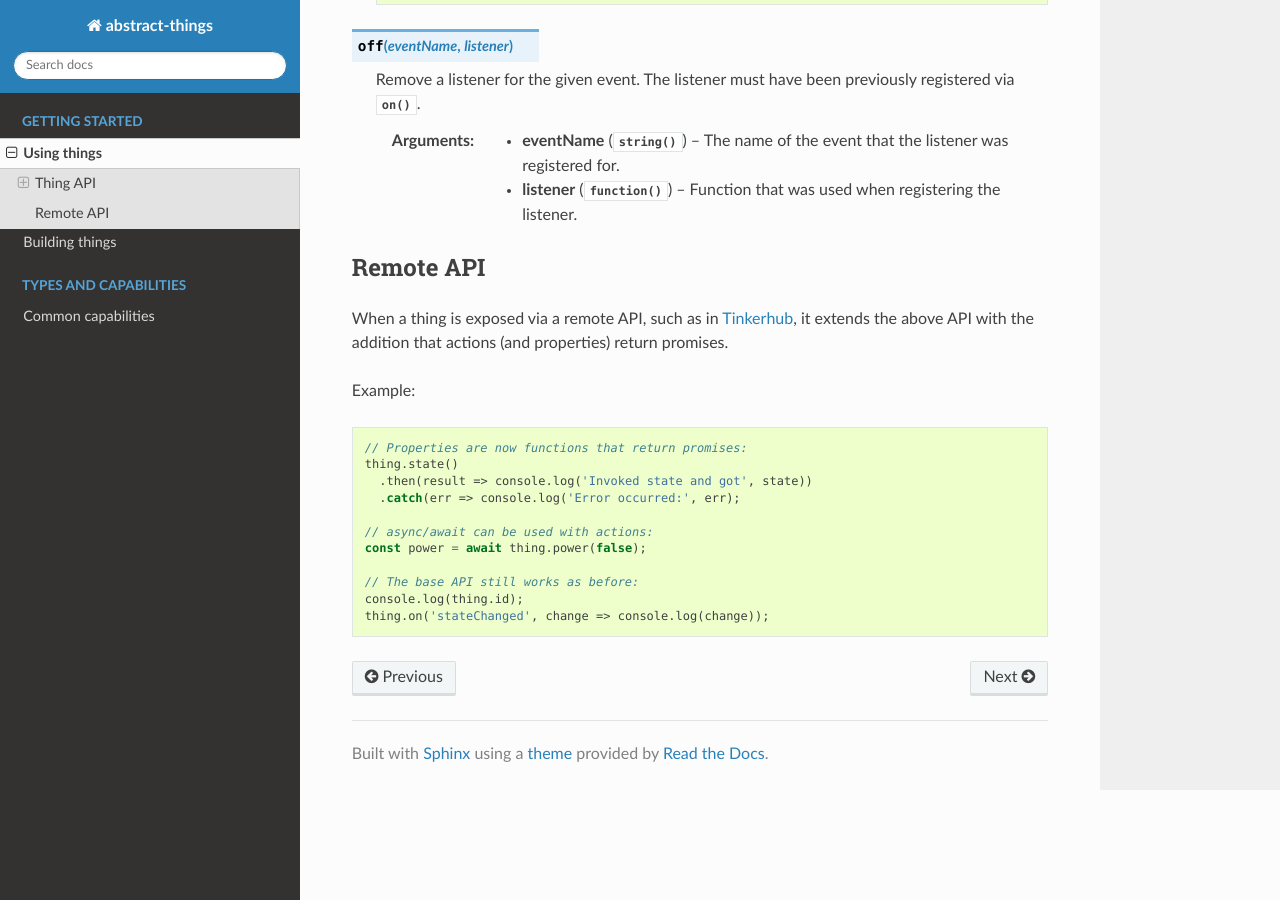
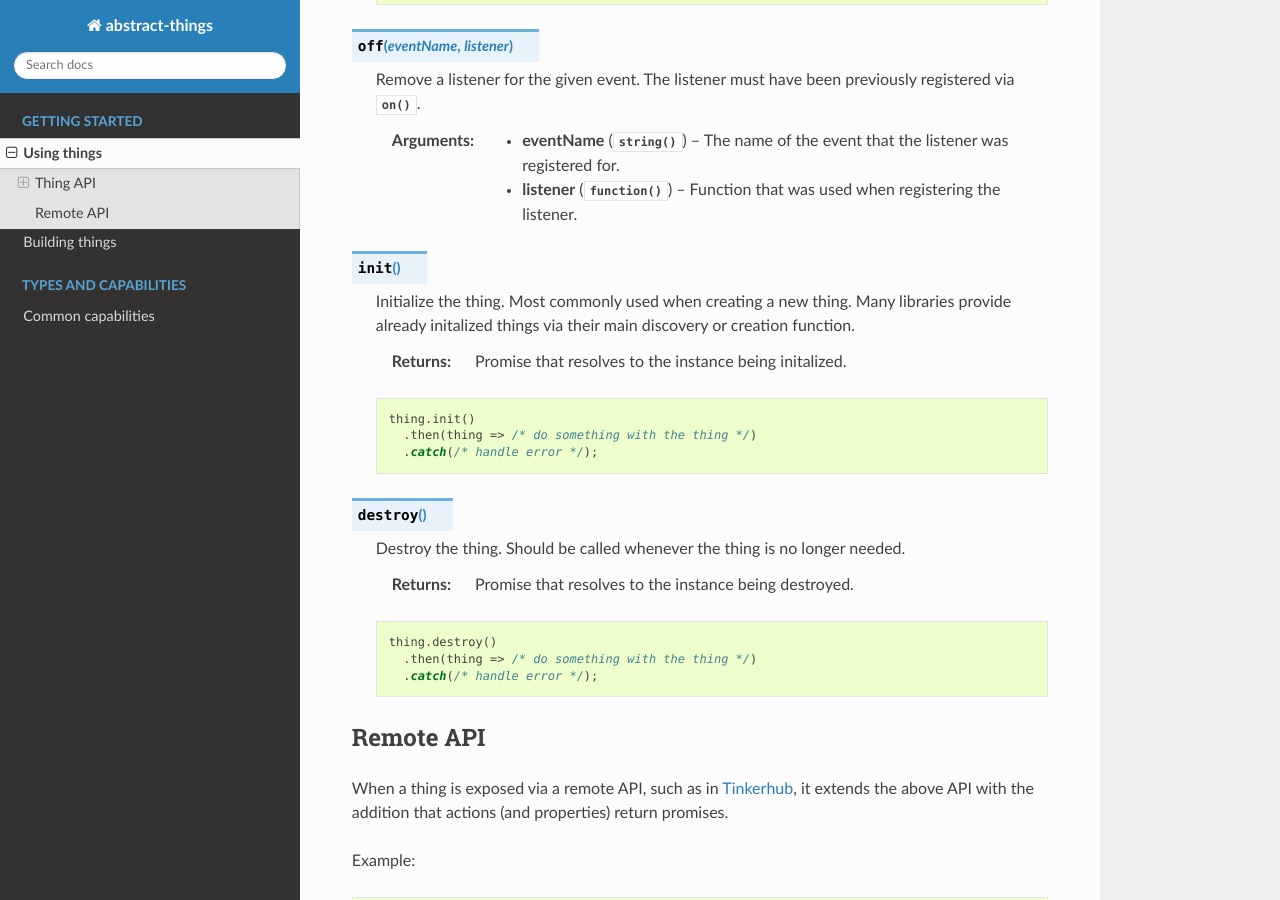
Before and after one commit to thingbound/abstract-things, a Sphinx documentation site: the page built from docs/using-things.rst, in a window 1280 px wide and 900 px high, scrolled down 1478 px. Built offline with Sphinx 7.4.7 and the Read the Docs theme 2.0.0, drawn with Linux system fonts in a browser that asks for light colours.

Commit message:
Adding information about init and destroy

```diff
--- a/docs/building-things/index.rst
+++ b/docs/building-things/index.rst
@@ -83,4 +83,5 @@ fired.
 	naming
 	metadata
 	mixins
+	init-destroy
 	events
--- a/docs/using-things.rst
+++ b/docs/using-things.rst
@@ -80,6 +80,32 @@ Thing API
 	:param string eventName: The name of the event that the listener was registered for.
 	:param function listener: Function that was used when registering the listener.
 
+.. js:function:: init()
+
+	Initialize the thing. Most commonly used when creating a new thing. Many
+	libraries provide already initalized things via their main discovery or
+	creation function.
+
+	:returns: Promise that resolves to the instance being initalized.
+
+	.. sourcecode:: js
+
+		thing.init()
+			.then(thing => /* do something with the thing */)
+			.catch(/* handle error */);
+
+.. js:function:: destroy()
+
+	Destroy the thing. Should be called whenever the thing is no longer needed.
+
+	:returns: Promise that resolves to the instance being destroyed.
+
+	.. sourcecode:: js
+
+		thing.destroy()
+			.then(thing => /* do something with the thing */)
+			.catch(/* handle error */);
+
 Remote API
 --------------
 
```
Also changed, not shown: docs/building-things/init-destroy.rst (added, +97 -0 lines).
